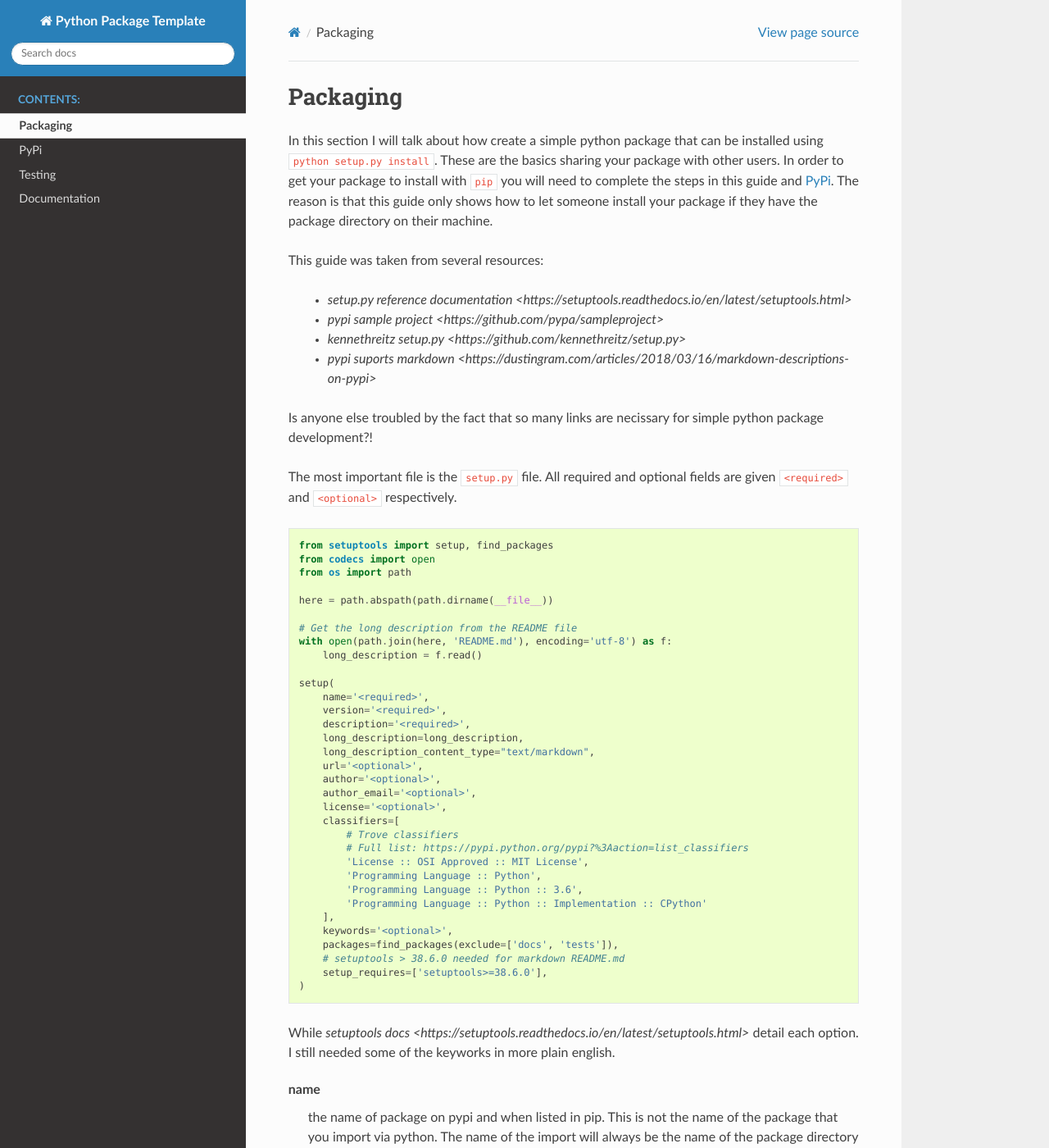
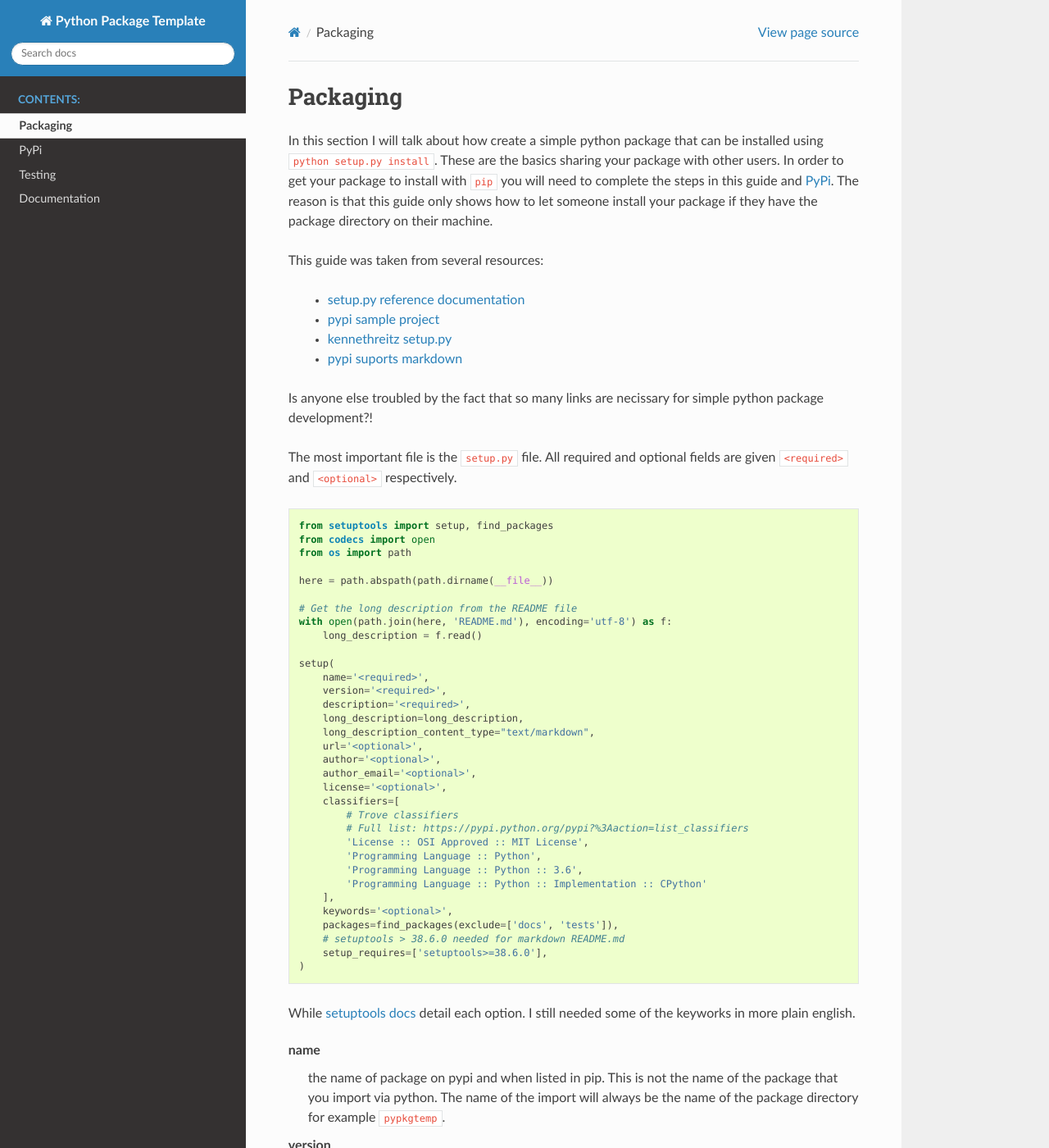
Before and after one commit to dazza-codes/aio-aws, a Sphinx documentation site: the page built from docs/packaging.rst, in a window 1280 px wide and 1400 px high. Shown: the whole window at 82% size. Built offline with Sphinx 7.4.7 and the Read the Docs theme 2.0.0, drawn with Linux system fonts in a browser that asks for light colours; some of the changed text lies outside the part shown.

Commit message:
Making actual links in rst

```diff
--- a/docs/packaging.rst
+++ b/docs/packaging.rst
@@ -11,10 +11,10 @@ directory on their machine.
 
 This guide was taken from several resources:
 
- - `setup.py reference documentation <https://setuptools.readthedocs.io/en/latest/setuptools.html>`
- - `pypi sample project <https://github.com/pypa/sampleproject>`
- - `kennethreitz setup.py <https://github.com/kennethreitz/setup.py>`
- - `pypi suports markdown <https://dustingram.com/articles/2018/03/16/markdown-descriptions-on-pypi>`
+ - `setup.py reference documentation <https://setuptools.readthedocs.io/en/latest/setuptools.html>`_
+ - `pypi sample project <https://github.com/pypa/sampleproject>`_
+ - `kennethreitz setup.py <https://github.com/kennethreitz/setup.py>`_
+ - `pypi suports markdown <https://dustingram.com/articles/2018/03/16/markdown-descriptions-on-pypi>`_
 
 Is anyone else troubled by the fact that so many links are necissary
 for simple python package development?!
@@ -60,7 +60,7 @@ respectively.
     )
 
 While `setuptools docs
-<https://setuptools.readthedocs.io/en/latest/setuptools.html>` detail
+<https://setuptools.readthedocs.io/en/latest/setuptools.html>`_ detail
 each option. I still needed some of the keyworks in more plain
 english.
 
@@ -72,7 +72,7 @@ name
 
 version
   make sure that the version numbers when pushing to pypi are unique. Also best to
-  follow `semantic versioning <https://semver.org/>`.
+  follow `semantic versioning <https://semver.org/>`_.
 
 description
   keep it short and describe your package
@@ -93,10 +93,10 @@ author_email
   nobody should really use this address to contact you about the package
 
 license
-  need help choosing a license? use `choosealicense <https://choosealicense.com/>`
+  need help choosing a license? use `choosealicense <https://choosealicense.com/>`_
 
 classifiers
-  one day would be nice to know why they are important. list of available `tags <https://pypi.python.org/pypi?%3Aaction=list_classifiers>`.
+  one day would be nice to know why they are important. list of available `tags <https://pypi.python.org/pypi?%3Aaction=list_classifiers>`_.
 
 keywords
   will help with searching for package on pypi
@@ -107,4 +107,4 @@ packages
 
 
 setup_requires
-  list of packages required for setup. Note that versioning uses `environment markers <https://www.python.org/dev/peps/pep-0508/#environment-markers>`.
+  list of packages required for setup. Note that versioning uses `environment markers <https://www.python.org/dev/peps/pep-0508/#environment-markers>`_.
```
